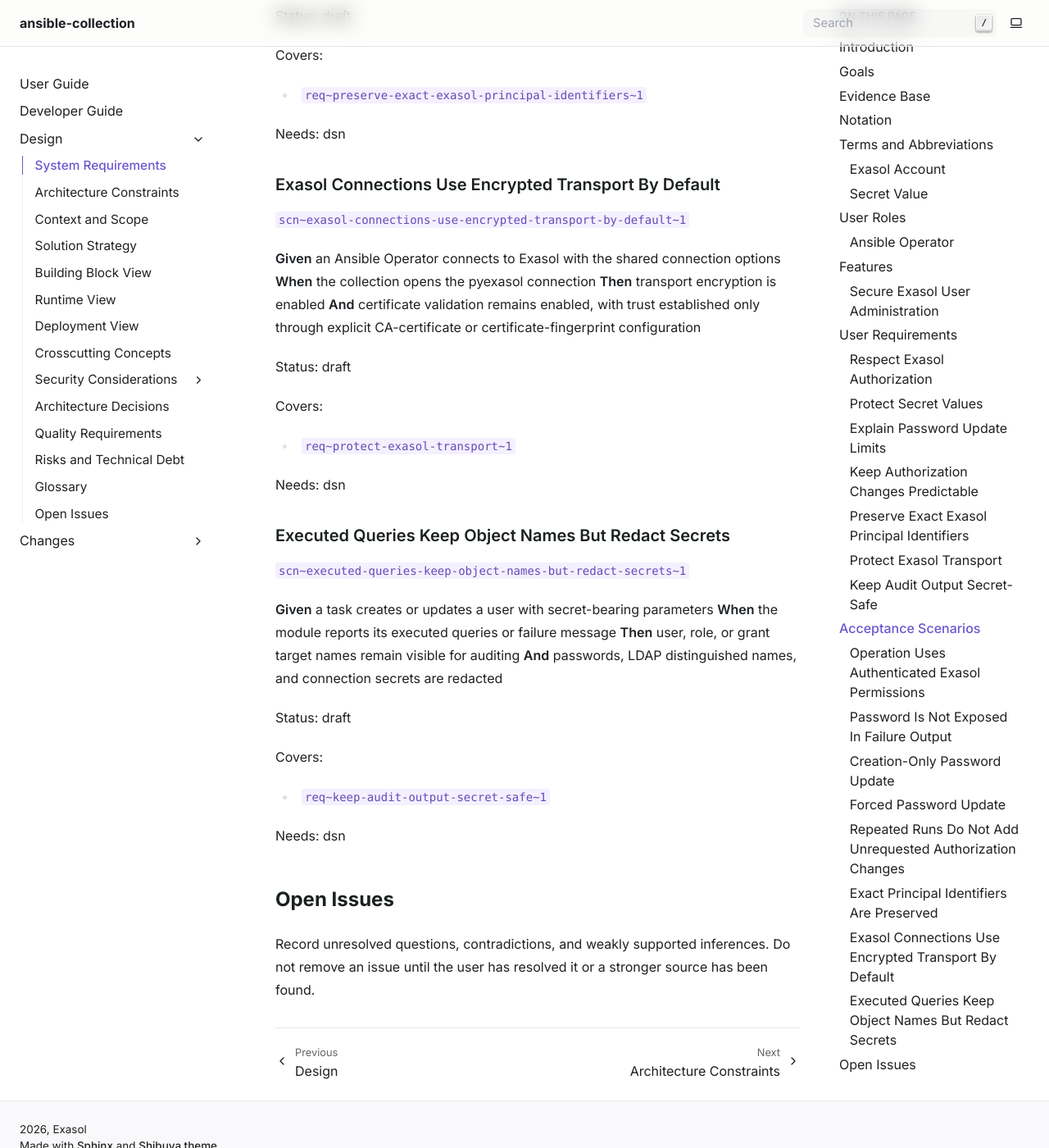
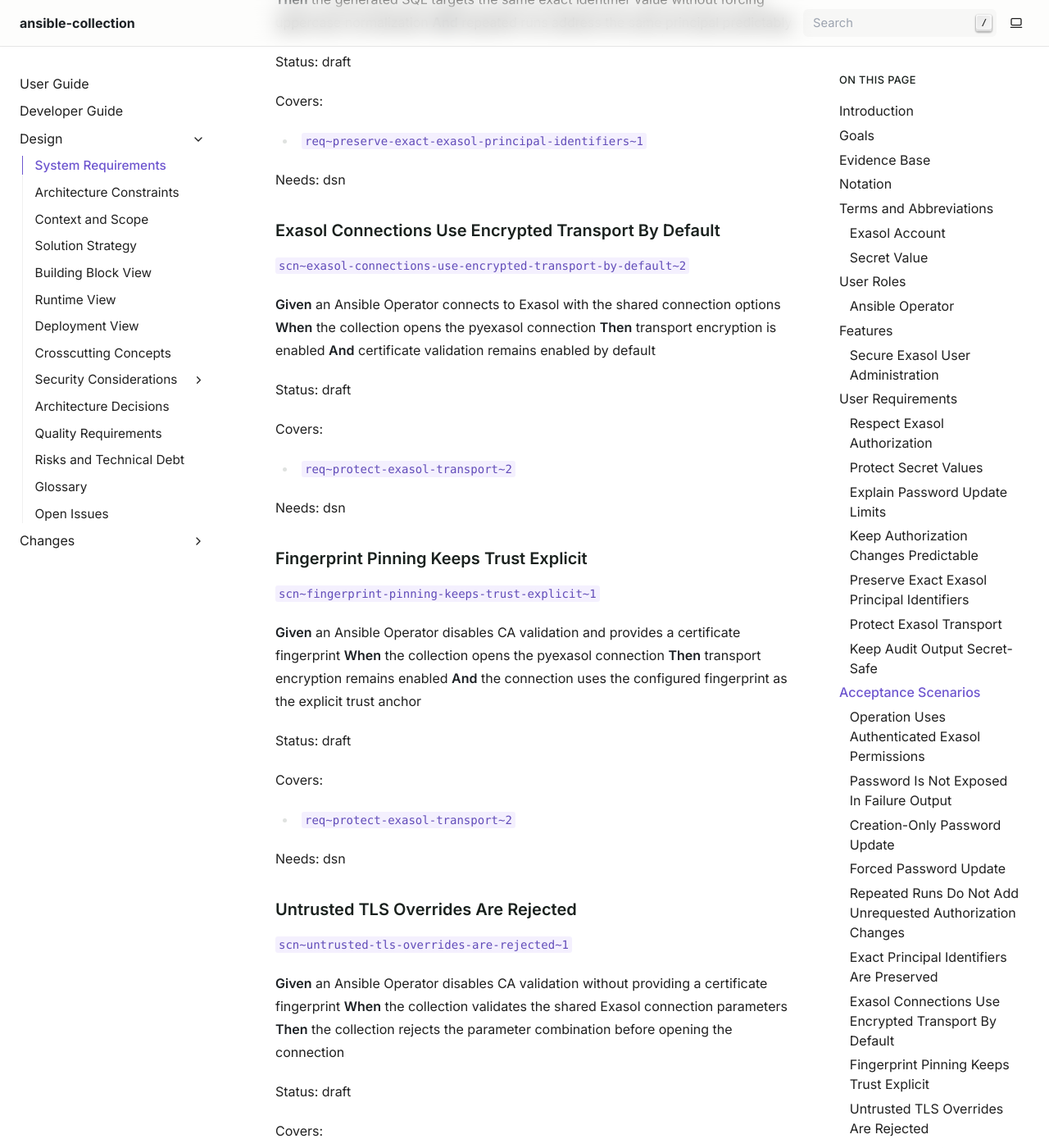
Before and after one commit to exasol/ansible-collection, a Sphinx documentation site: the page built from doc/system_requirements.md, in a window 1280 px wide and 1400 px high, scrolled down 8863 px. Shown: the whole window at 82% size. Built offline with Sphinx 7.4.7, drawn with Linux system fonts in a browser that asks for light colours; some of the changed text lies outside the part shown.

Commit message:
#75: Reconcile security requirement with validate_certs opt-out

```diff
--- a/doc/system_requirements.md
+++ b/doc/system_requirements.md
@@ -145,13 +145,19 @@
 Needs: scn
 
 ### Protect Exasol Transport
-`req~protect-exasol-transport~1`
+`req~protect-exasol-transport~2`
 
-Connections to Exasol must use encrypted transport and mandatory certificate validation so that credentials and administrative traffic are not exposed in transit.
+Connections to Exasol must use encrypted transport, enable certificate
+validation by default, and require an explicit trust anchor whenever CA
+validation is disabled so that credentials and administrative traffic are not
+exposed in transit.
 
 Rationale:
 
-Database administration often crosses shared networks or automation tiers. The collection must require transport protection and explicit trust configuration without allowing certificate-validation downgrades.
+Database administration often crosses shared networks or automation tiers. The
+collection must require transport protection and explicit trust configuration.
+Self-signed deployments may use certificate-fingerprint pinning, but the
+collection must reject fully untrusted TLS sessions.
 
 Status: draft
 
@@ -270,17 +276,46 @@
 Needs: dsn
 
 ### Exasol Connections Use Encrypted Transport By Default
-`scn~exasol-connections-use-encrypted-transport-by-default~1`
+`scn~exasol-connections-use-encrypted-transport-by-default~2`
 
 **Given** an Ansible Operator connects to Exasol with the shared connection options
 **When** the collection opens the pyexasol connection
 **Then** transport encryption is enabled
-**And** certificate validation remains enabled, with trust established only through explicit CA-certificate or certificate-fingerprint configuration
+**And** certificate validation remains enabled by default
 
 Status: draft
 
 Covers:
-- `req~protect-exasol-transport~1`
+- `req~protect-exasol-transport~2`
+
+Needs: dsn
+
+### Fingerprint Pinning Keeps Trust Explicit
+`scn~fingerprint-pinning-keeps-trust-explicit~1`
+
+**Given** an Ansible Operator disables CA validation and provides a certificate fingerprint
+**When** the collection opens the pyexasol connection
+**Then** transport encryption remains enabled
+**And** the connection uses the configured fingerprint as the explicit trust anchor
+
+Status: draft
+
+Covers:
+- `req~protect-exasol-transport~2`
+
+Needs: dsn
+
+### Untrusted TLS Overrides Are Rejected
+`scn~untrusted-tls-overrides-are-rejected~1`
+
+**Given** an Ansible Operator disables CA validation without providing a certificate fingerprint
+**When** the collection validates the shared Exasol connection parameters
+**Then** the collection rejects the parameter combination before opening the connection
+
+Status: draft
+
+Covers:
+- `req~protect-exasol-transport~2`
 
 Needs: dsn
 
```
Also changed, not shown: doc/changesets/75-reconcile-security-requirement-with-validate-certs-opt-out.md (added, +63 -0 lines), doc/design/crosscutting_concepts.md (+9 -3 lines), doc/design/security/impacts_external_interfaces_apis.md (+10 -4 lines), 5 other files.
